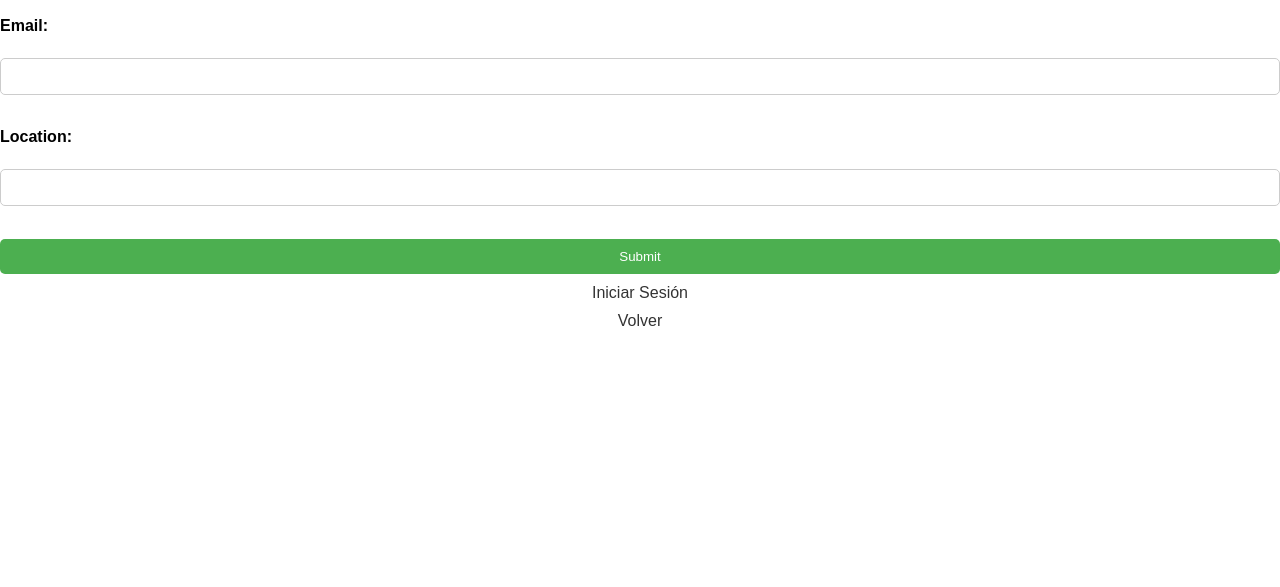
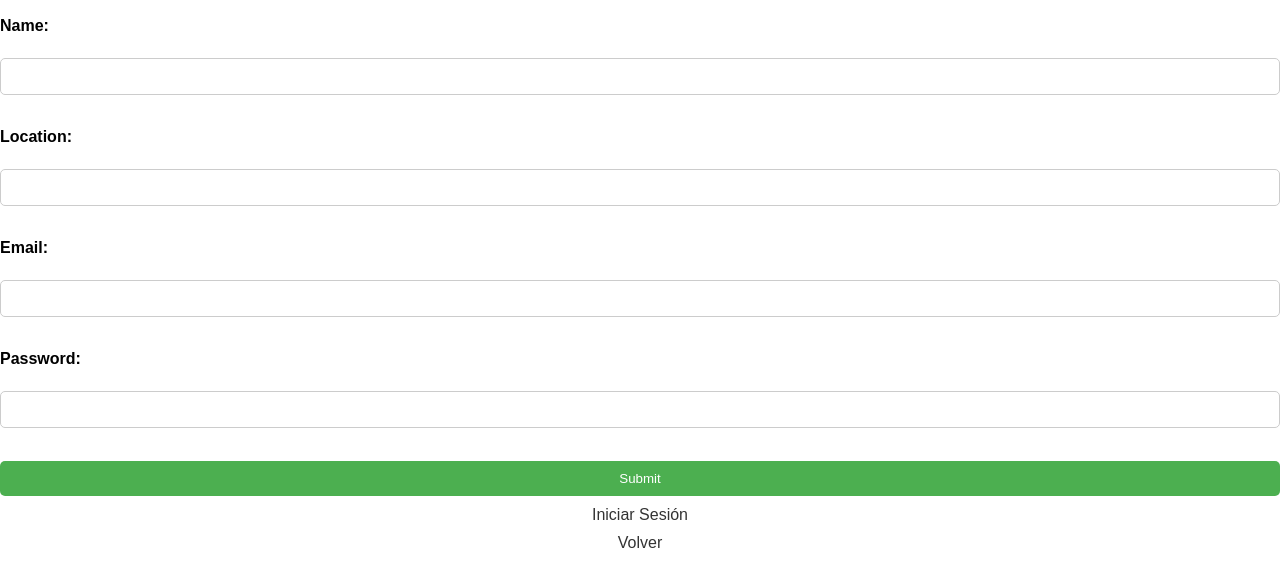
Before and after one commit to carlix-27/TorneoExpress, a plain HTML site: page src/main/resources/static/register.html in a window 1280 px wide. Shown: the part 61-648 px from the top of the page. Drawn offline with Linux system fonts and the light colour scheme.

Commit message:
html updates

```diff
--- a/src/main/resources/static/register.html
+++ b/src/main/resources/static/register.html
@@ -10,10 +10,14 @@
 <h1>Registro</h1>
 <div>
     <form action="/submit_registration" method="post">
+        <label for="name">Name:</label><br>
+        <input type="text" id="name" name="name"><br>
+        <label for="location">Location:</label><br>
+        <input type="text" id="location" name="location"><br>
         <label for="email">Email:</label><br>
         <input type="email" id="email" name="email"><br>
-        <label for="location">Location:</label><br>
-        <input type="text" id="location" name="location"><br>
+        <label for="password">Password:</label><br>
+        <input type="password" id="password" name="password"><br>
         <button type="submit">Submit</button>
     </form>
 </div>
```
